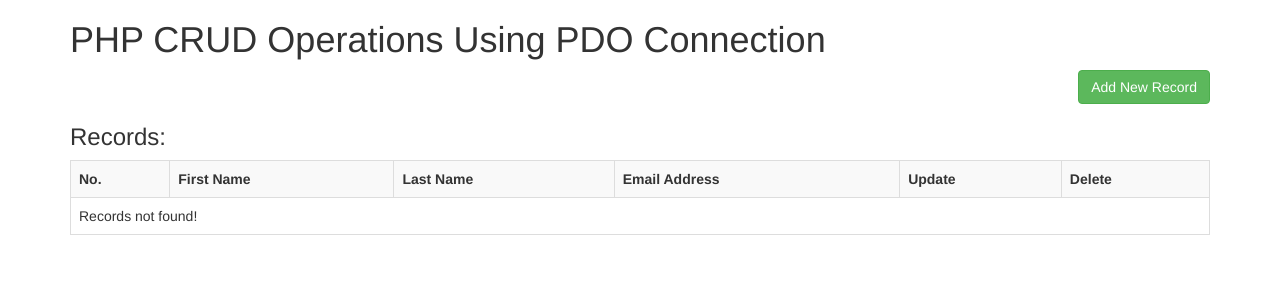
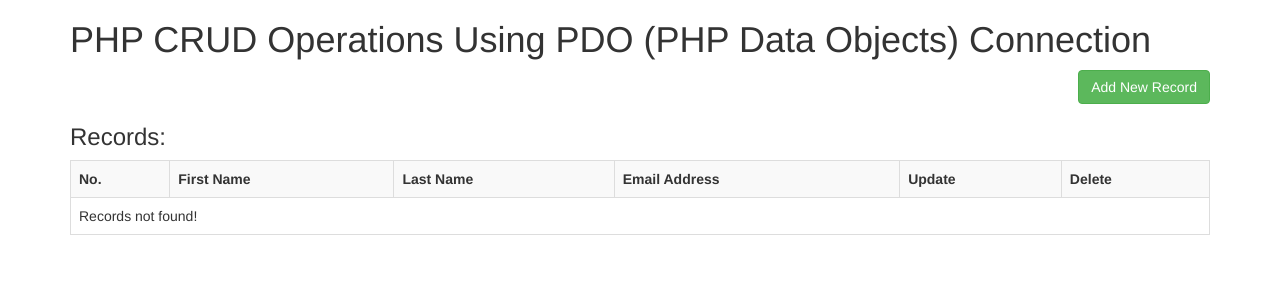
Before and after one commit to nathaniel-gamo/pdo, a PHP site: page / in a window 1280 px wide. Shown: the top 300 px of the page. Run offline with PHP 8.4, Linux system fonts and the light colour scheme; data that the repository does not hold is empty.

Commit message:
change title of h1 in index.php

```diff
--- a/index.php
+++ b/index.php
@@ -15,7 +15,7 @@
     <div class="container">
         <div class="row">
             <div class="col-md-12">
-                <h1>PHP CRUD Operations Using PDO Connection</h1>
+                <h1>PHP CRUD Operations Using PDO (PHP Data Objects) Connection</h1>
             </div>
         </div>
         <div class="row">
```
